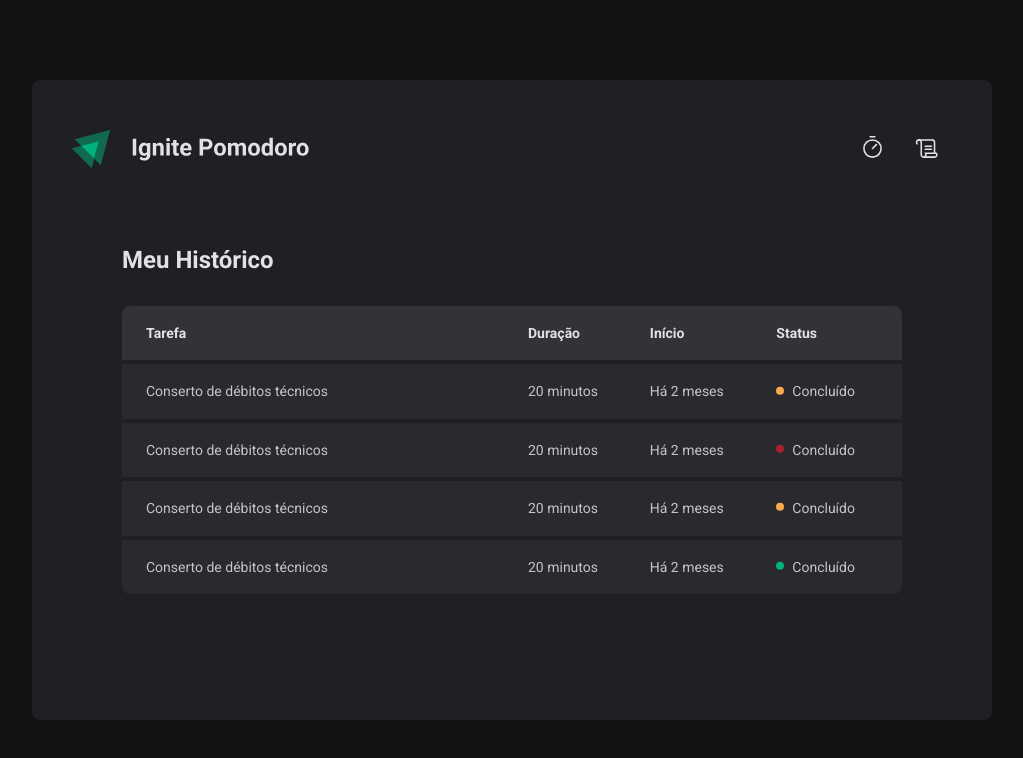
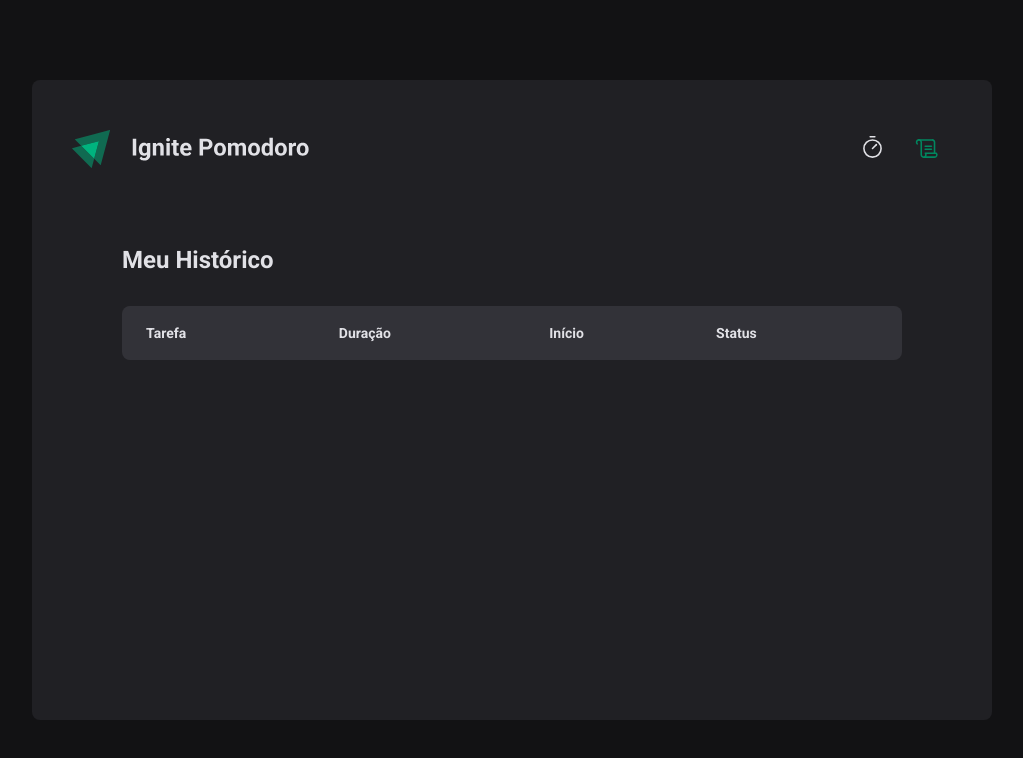
Before and after one commit to HenriqueFerraz27/ignite-pomodoro, a React (Vite) app: page /history in a window 1280 px wide. Shown: the top 758 px of the page, without its empty margins (128-1151 px from the left). Built offline with nearby package versions, Linux system fonts and the light colour scheme; the HTML template or start-up script is replaced by a standard one.

Commit message:
🏗feat(history): date formatting

```diff
--- a/src/components/Header/index.tsx
+++ b/src/components/Header/index.tsx
@@ -23,9 +23,9 @@ export const Header = () => {
           </li>
 
           <li>
-            <a href="/history" title="Histórico">
+            <NavLink to="/history" title="Histórico">
               <Icon.Scroll />
-            </a>
+            </NavLink>
           </li>
         </ul>
       </nav>
--- a/src/pages/History/index.tsx
+++ b/src/pages/History/index.tsx
@@ -1,9 +1,14 @@
 import { useContext } from 'react'
 import * as S from './styles'
 import { CyclesContext } from '../../contexts'
+import { formatDistanceToNow } from 'date-fns'
+import ptBR from 'date-fns/locale/pt-BR'
 
 export const History = () => {
   const { cycles } = useContext(CyclesContext)
+
+  console.log(cycles)
+
   return (
     <S.History>
       <h1>Meu Histórico</h1>
@@ -19,12 +24,17 @@ export const History = () => {
             </tr>
           </thead>
           <tbody>
-            {cycles.map(cycle => {
+            {cycles.map((cycle) => {
               return (
                 <tr key={cycle.id}>
                   <td>{cycle.task}</td>
-                  <td>{cycle.minutesAmount}</td>
-                  <td>{cycle.startDate.toISOString()}</td>
+                  <td>{cycle.minutesAmount} minutos</td>
+                  <td>
+                    {formatDistanceToNow(cycle.startDate, {
+                      addSuffix: true,
+                      locale: ptBR,
+                    })}
+                  </td>
                   <td>
                     {cycle.finishedDate && (
                       <S.Status feedback="concluded">Concluído</S.Status>
@@ -39,39 +49,6 @@ export const History = () => {
                 </tr>
               )
             })}
-
-            <tr>
-              <td>Conserto de débitos técnicos </td>
-              <td>20 minutos</td>
-              <td>Há 2 meses</td>
-              <td>
-                <S.Status feedback="inProgress">Concluído</S.Status>
-              </td>
-            </tr>
-            <tr>
-              <td>Conserto de débitos técnicos </td>
-              <td>20 minutos</td>
-              <td>Há 2 meses</td>
-              <td>
-                <S.Status feedback="interrupt">Concluído</S.Status>
-              </td>
-            </tr>
-            <tr>
-              <td>Conserto de débitos técnicos </td>
-              <td>20 minutos</td>
-              <td>Há 2 meses</td>
-              <td>
-                <S.Status feedback="inProgress">Concluído</S.Status>
-              </td>
-            </tr>
-            <tr>
-              <td>Conserto de débitos técnicos </td>
-              <td>20 minutos</td>
-              <td>Há 2 meses</td>
-              <td>
-                <S.Status feedback="concluded">Concluído</S.Status>
-              </td>
-            </tr>
           </tbody>
         </table>
       </S.List>
--- a/src/pages/Home/index.tsx
+++ b/src/pages/Home/index.tsx
@@ -18,7 +18,7 @@ const newCycleFormValidationSchema = zod.object({
 type NewCycleFormData = zod.infer<typeof newCycleFormValidationSchema>
 
 export const Home = () => {
-  const { activeCycle, createNewCycle, handleInterruptCycle } =
+  const { activeCycle, createNewCycle, handleInterruptCycle, cycles } =
     useContext(CyclesContext)
 
   const NewCycleFormContext = useForm<NewCycleFormData>({
@@ -33,6 +33,7 @@ export const Home = () => {
 
   const handleCreateNewCycle = (data: NewCycleFormData) => {
     createNewCycle(data)
+    console.log(cycles)
     reset()
   }
 
--- a/src/pages/Home/styles.ts
+++ b/src/pages/Home/styles.ts
@@ -17,8 +17,6 @@ export const Home = styled.div`
     margin-bottom: ${pxToRem(150)};
   }
 `
-
-
 
 export const BaseCountdownButton = styled.button`
   display: flex;
```
Also changed, not shown: src/contexts/CyclesContext.tsx (+6 -6 lines).
